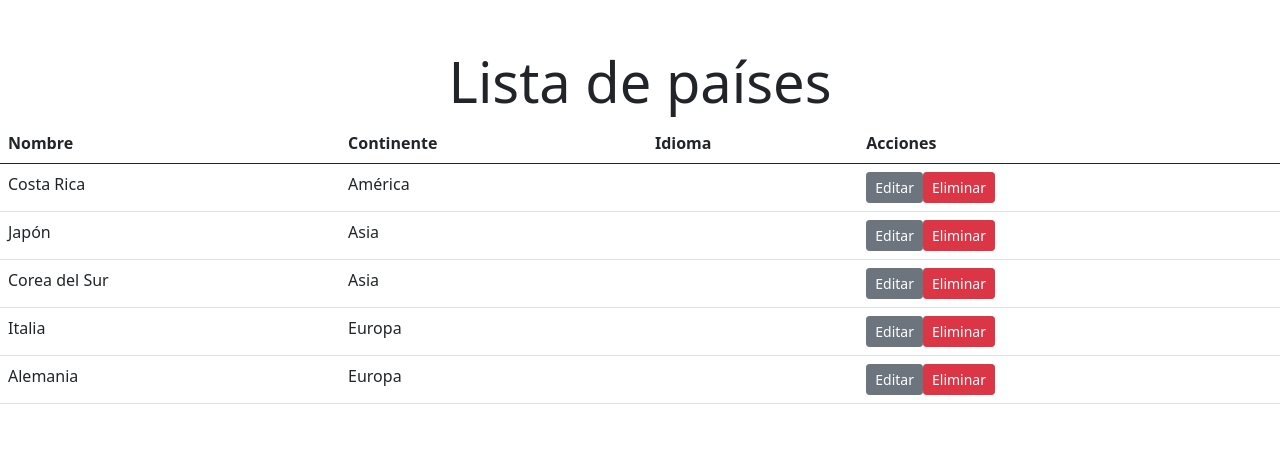
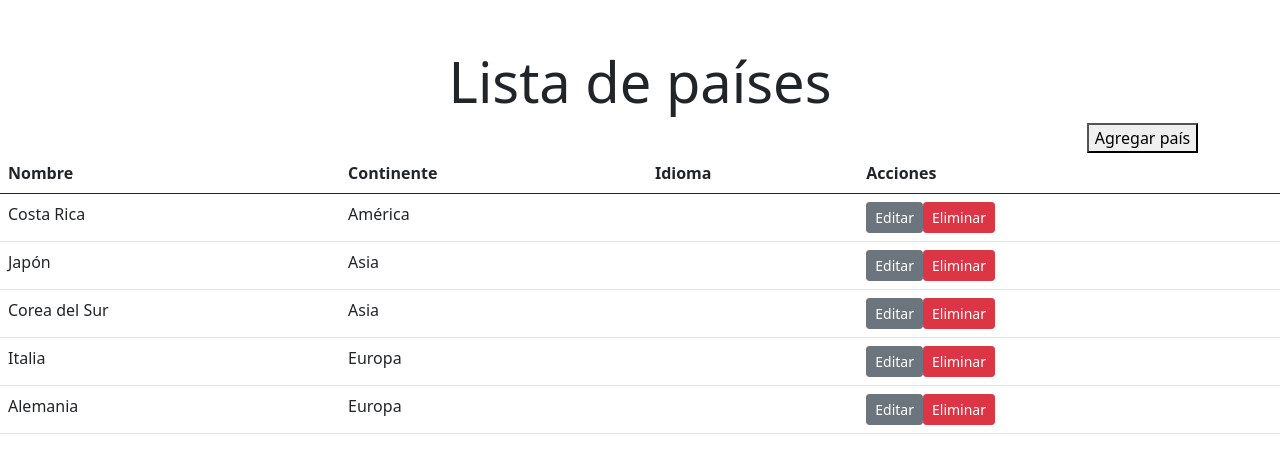
Before and after one commit to mafer1404/CI-0126, a Vue app in the folder Laboratorio3_C13747/Mi primer proyecto/frontend-lab/: page / in a window 1280 px wide. Shown: the top 464 px of the page. Built offline with nearby package versions, Linux system fonts and the light colour scheme.

Commit message:
Laboratorio 5: Crear botón para agregar un nuevo país a la tabla de paises

```diff
--- a/Laboratorio3_C13747/Mi primer proyecto/frontend-lab/src/components/ListaPaises.vue
+++ b/Laboratorio3_C13747/Mi primer proyecto/frontend-lab/src/components/ListaPaises.vue
@@ -1,8 +1,16 @@
 <template>
   <div class="contained mt-5">
     <h1 class="display-4 text-center">Lista de países</h1>
-    <table
-      class="table is-bordered is-striped is-narrow is-hoverable is-fullwidth">
+        <div class="row justify-content-end">
+            <div class="col-2">
+                <a href="/pais">
+                    <button type="button" class="btnbtn-outline-secondary float-right">
+                        Agregar país
+                    </button>
+                </a>
+            </div>
+        </div>
+        <table class="table is-bordered is-striped is-narrow is-hoverable is-fullwidth">
       <thead>
         <tr>
           <th>Nombre</th>
```
